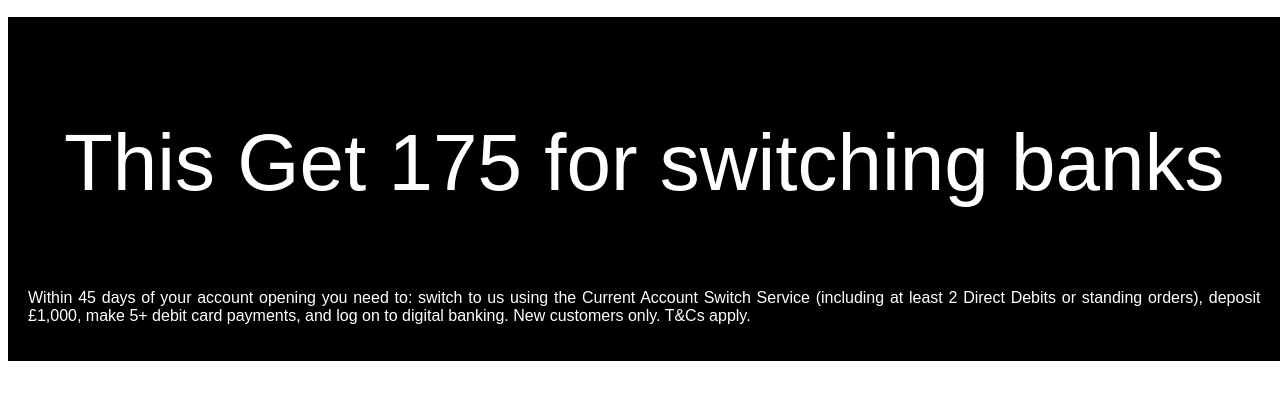
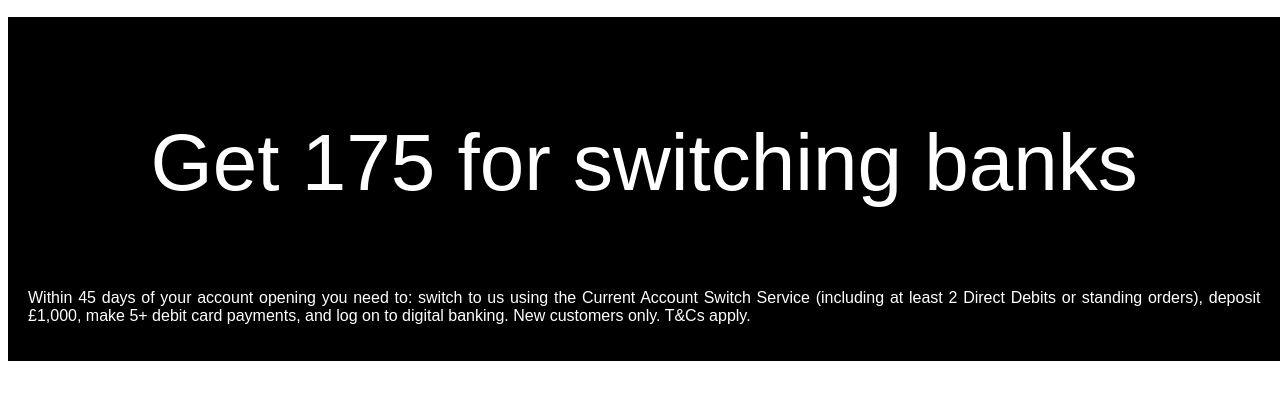
Before and after one commit to thopithan/website_demo_btec, a plain HTML site: page index.html in a window 1280 px wide. Shown: the part 134-534 px from the top of the page. Drawn offline with Linux system fonts and the light colour scheme.

Commit message:
Initial commit

```diff
--- a/index.html
+++ b/index.html
@@ -28,8 +28,7 @@
 
 
 <div class="full-width-container">
-
-  <p style="font-size: 80px;text-align: center;">This Get 175 for switching banks </p>
+  <p style="font-size: 80px;text-align: center;"> Get 175 for switching banks </p>
    <P style= "text-align: justify;"> Within 45 days of your account opening you need to: switch to us using the Current Account Switch Service (including at least 2 Direct Debits or standing orders), deposit £1,000, make 5+ debit card payments, and log on to digital banking. New customers only. T&Cs apply.</p>
 </div>
 
```
